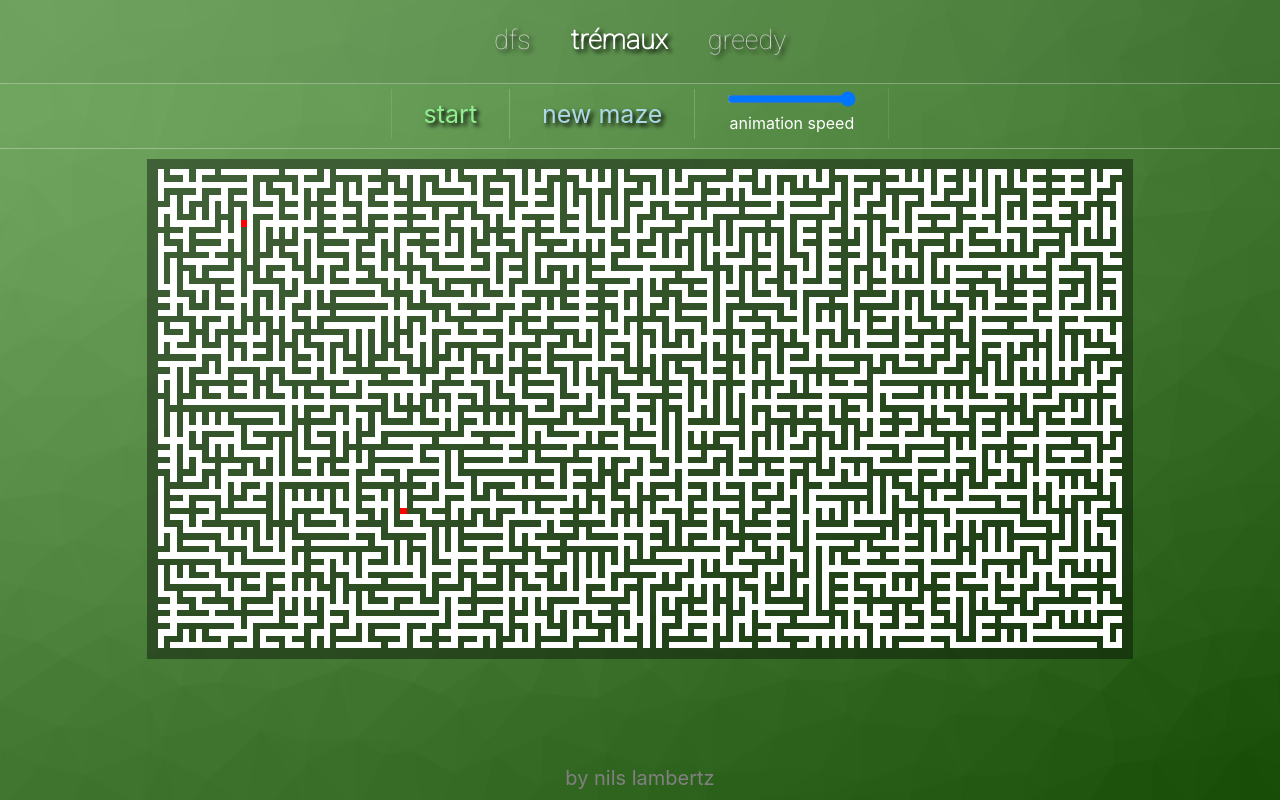
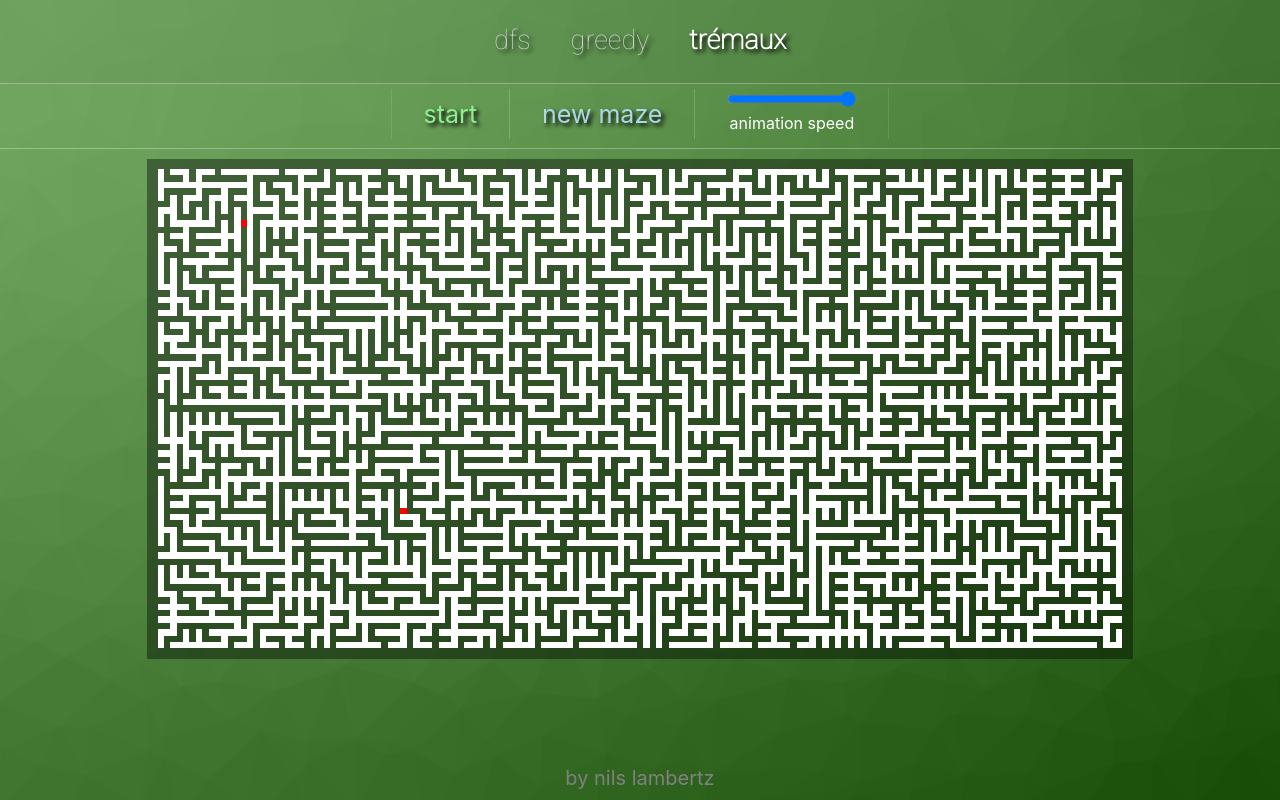
Before and after one commit to nilslambertz/pathfinding-algorithms, a React (Create React App) app: page / in a window 1280 px wide. Built offline with nearby package versions, Linux system fonts and the light colour scheme.

Commit message:
reordered navbar to be in alphabetical order

```diff
--- a/src/Components/Navigation/NavBar.js
+++ b/src/Components/Navigation/NavBar.js
@@ -7,8 +7,8 @@ function NavBar({algorithm, setAlgorithm, animationRunning}) {
         <div id="navbar">
             <NavElem title="dfs" algoNumber="0" setAlgorithm={setAlgorithm} currentAlgorithm={algorithm} animationRunning={animationRunning}/>
             {/*<NavElem title="dijkstra" algoNumber="1" setAlgorithm={setAlgorithm} currentAlgorithm={algorithm} animationRunning={animationRunning}/>*/}
+            <NavElem title="greedy" algoNumber="3" setAlgorithm={setAlgorithm} currentAlgorithm={algorithm} animationRunning={animationRunning}/>
             <NavElem title="trémaux" algoNumber="2" setAlgorithm={setAlgorithm} currentAlgorithm={algorithm} animationRunning={animationRunning}/>
-            <NavElem title="greedy" algoNumber="3" setAlgorithm={setAlgorithm} currentAlgorithm={algorithm} animationRunning={animationRunning}/>
         </div>
     );
 }
```
